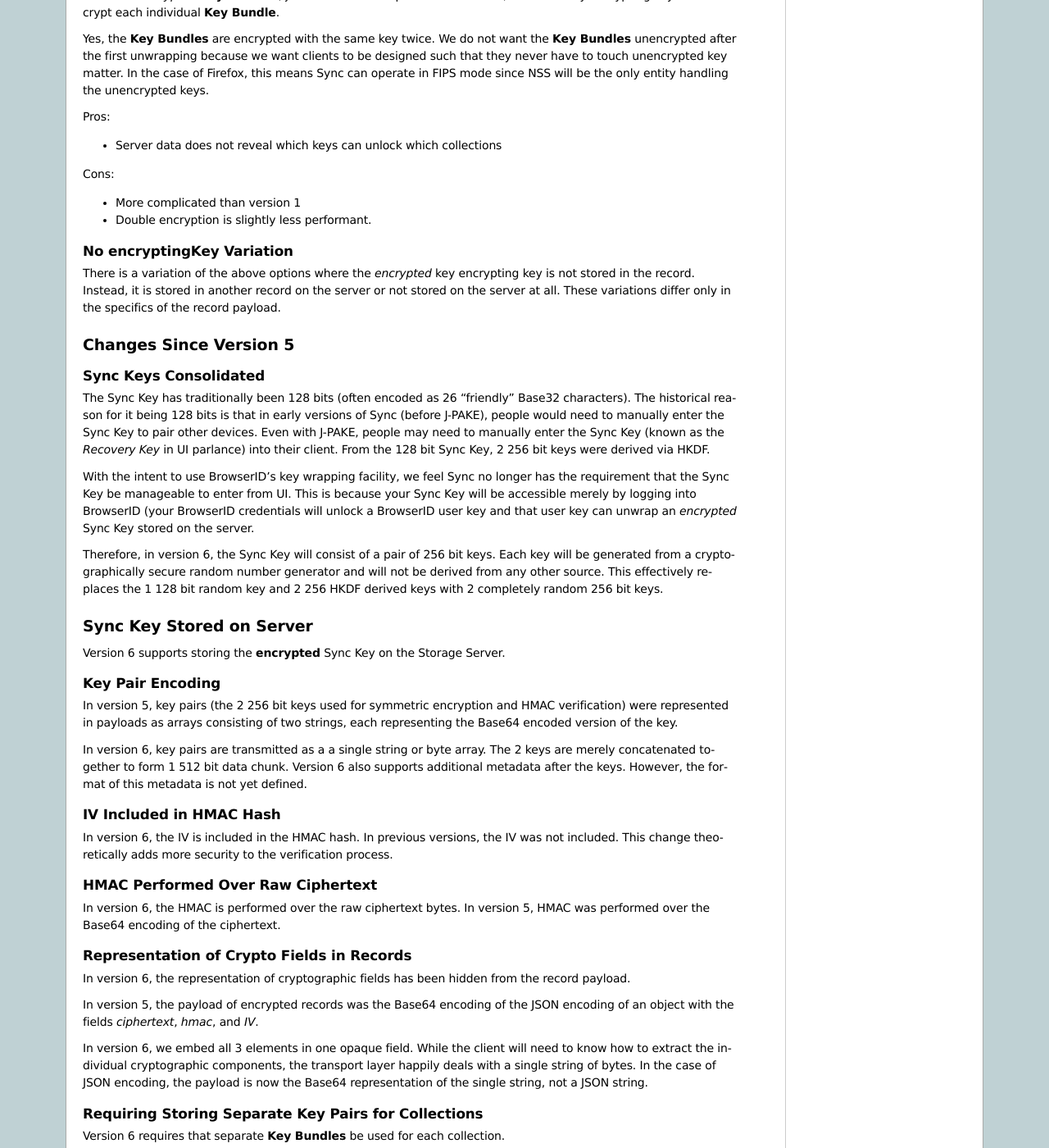
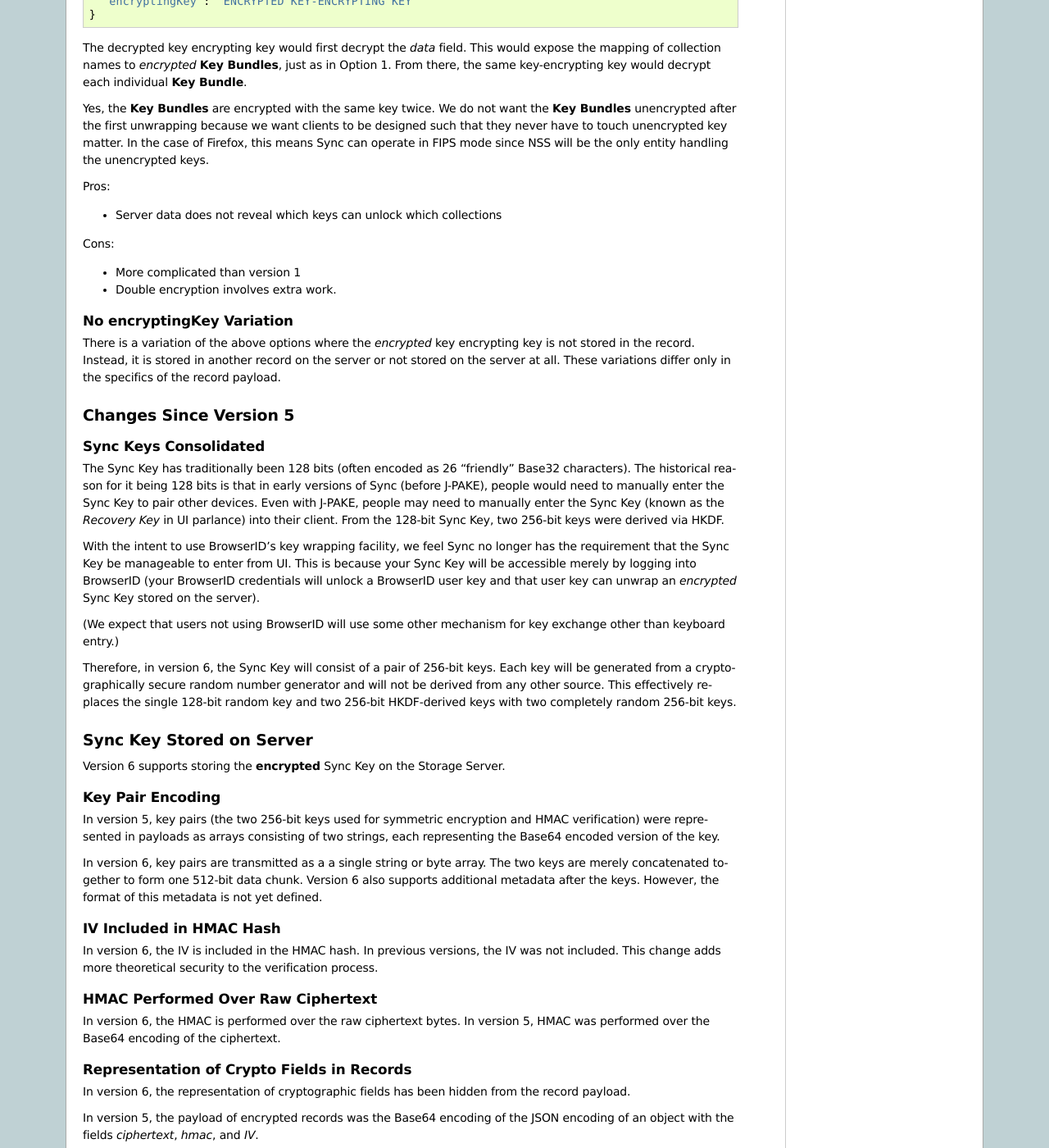
Before and after one commit to mozilla-services/docs, a Sphinx documentation site: the page built from source/sync/storageformat6.rst, in a window 1280 px wide and 1400 px high, scrolled down 3887 px. Shown: the whole window at 82% size. Built offline with Sphinx 7.4.7, drawn with Linux system fonts in a browser that asks for light colours; some of the changed text lies outside the part shown.

Commit message:
Clean up.

```diff
--- a/source/sync/storageformat6.rst
+++ b/source/sync/storageformat6.rst
@@ -32,13 +32,16 @@
 Bundle**. A single **Collection Key Bundle** is used to perform cryptographic
 operations on every record in the collection to which it is associated.
 
+It is recommended, but not technically required, that each **Collection Key Bundle**
+be associated with a single collection.
+
 Special records on the server hold mappings of collection names to their
 respective **Collection Key Bundles**. The **Collection Key Bundles** are
 encrypted using another higher-level **Key Bundle** before they are stored
-on the server. We refer to these higher-level **Key Bundles** as **Key
-Encrypting Key Bundles**.
+on the server. We refer to these higher-level **Key Bundles** as
+**Key-Encrypting Key Bundles**.
 
-In the simple case, we have a single **Key Encrypting Key Bundle** used to
+In the simple case, we have a single **Key-Encrypting Key Bundle** used to
 encrypt the collection of all **Collection Key Bundles**. Each **Collection
 Key Bundle** is used to encrypt every record in the collection to which it is
 associated. In other words, we have a master key used to unlock other keys
@@ -49,7 +52,7 @@
 .. graphviz::
 
   digraph {
-    ROOT [label="Key Encrypting Key Bundle"];
+    ROOT [label="Key-Encrypting Key Bundle"];
     BOOKMARKS [label="Bookmarks Collection Key Bundle"];
     HISTORY [label="History Collection Key Bundle"];
 
@@ -83,7 +86,9 @@
 
    key_bundle = encryption_key + hmac_key + metadata
 
-When encoded in JSON, key bundles are Base64 encoded.
+When encoded in JSON, key bundles are Base64 encoded. Note that keys are not
+stored in plaintext, so the Base64 encoding will apply to the ciphertext.
+See below.
 
 Encrypted Records
 -----------------
@@ -110,8 +115,8 @@
 
    data = hmac + iv + ciphertext
 
-The HMAC signature is always the length of the HMAC key. Since Sync uses 256
-bit HMAC keys, the HMAC signature is 256 bits, or 32 bytes.
+The HMAC signature is always the length of the HMAC key. Since Sync uses 256-bit
+HMAC keys, the HMAC signature is 256 bits, or 32 bytes.
 
 The IV is fixed-width at 16 bytes.
 
@@ -126,7 +131,7 @@
 ^^^^^^^^^^
 
 Encryption is the process of taking some piece of data, referred to as
-**cleartext** and converting it to **Encrypted Data**.
+**cleartext**, and converting it to **Encrypted Data**.
 
 We start with a **Key Bundle** and cleartext.
 
@@ -134,7 +139,7 @@
 
    # collection_name is the name of the collection this record will be inserted
    # into. The called function obtains the appropriate key bundle depending on
-   # the collection the record is destined for.
+   # the destination collection of the record.
    bundle = getBundleForCollection(collection_name)
 
    # Just some aliasing for readability.
@@ -151,7 +156,7 @@
 
    encrypted_data = hmac + message
 
-   # When going to JSON, the binary payload buffer is Base64 encoded first.
+   # When going to JSON, the binary payload buffer is Base64-encoded first.
    record.payload = Base64Encode(encrypted_data)
 
 Decryption
@@ -224,13 +229,14 @@
         "bookmarks": "ENCRYPTED KEY 0",
         "history": "ENCRYPTED KEY 1"
      },
-     "encryptingKey": "ENCRYPTED KEY ENCRYPTING KEY"
+     "encryptingKey": "ENCRYPTED KEY-ENCRYPTING KEY"
    }
 
-The client would decrypt the encrypting key. It would either have this itself
-before making the request. Or, it would have its parent key and would decrypt
-it from the encrypted version in the record. It would then take the decrypted
-encrypting key and decrypt the individual **Collection Key Bundles**.
+The client would -- if not delivered out-of-band -- decrypt the encrypting key.
+This would require its parent key and the contents of this record.
+
+The client would then take the decrypted key-encrypting key and decrypt the
+individual **Collection Key Bundles**.
 
 Pros:
 
@@ -250,12 +256,12 @@
 
    {
      "data": "ENCRYPTED DATA",
-     "encrypyingKey": "ENCRYPTED KEY ENCRYPTING KEY"
+     "encryptingKey": "ENCRYPTED KEY-ENCRYPTING KEY"
    }
 
 The decrypted key encrypting key would first decrypt the *data* field. This
 would expose the mapping of collection names to *encrypted* **Key Bundles**,
-just like what's in Option 1. From there, the same key encrypting key would
+just as in Option 1. From there, the same key-encrypting key would
 decrypt each individual **Key Bundle**.
 
 Yes, the **Key Bundles** are encrypted with the same key twice. We do not want
@@ -271,7 +277,7 @@
 Cons:
 
 * More complicated than version 1
-* Double encryption is slightly less performant.
+* Double encryption involves extra work.
 
 No encryptingKey Variation
 --------------------------
@@ -292,19 +298,22 @@
 early versions of Sync (before J-PAKE), people would need to manually enter
 the Sync Key to pair other devices. Even with J-PAKE, people may need to
 manually enter the Sync Key (known as the *Recovery Key* in UI parlance) into
-their client. From the 128 bit Sync Key, 2 256 bit keys were derived via HKDF.
+their client. From the 128-bit Sync Key, two 256-bit keys were derived via HKDF.
 
 With the intent to use BrowserID's key wrapping facility, we feel Sync no
 longer has the requirement that the Sync Key be manageable to enter from
 UI. This is because your Sync Key will be accessible merely by logging into
 BrowserID (your BrowserID credentials will unlock a BrowserID user key and
-that user key can unwrap an *encrypted* Sync Key stored on the server.
+that user key can unwrap an *encrypted* Sync Key stored on the server).
 
-Therefore, in version 6, the Sync Key will consist of a pair of 256 bit keys.
+(We expect that users not using BrowserID will use some other mechanism for
+key exchange other than keyboard entry.)
+
+Therefore, in version 6, the Sync Key will consist of a pair of 256-bit keys.
 Each key will be generated from a cryptographically secure random number
 generator and will not be derived from any other source. This effectively
-replaces the 1 128 bit random key and 2 256 HKDF derived keys with 2 completely
-random 256 bit keys.
+replaces the single 128-bit random key and two 256-bit HKDF-derived keys with
+two completely random 256-bit keys.
 
 Sync Key Stored on Server
 =========================
@@ -314,12 +323,12 @@
 Key Pair Encoding
 -----------------
 
-In version 5, key pairs (the 2 256 bit keys used for symmetric encryption and
+In version 5, key pairs (the two 256-bit keys used for symmetric encryption and
 HMAC verification) were represented in payloads as arrays consisting of two
 strings, each representing the Base64 encoded version of the key.
 
 In version 6, key pairs are transmitted as a a single string or byte array.
-The 2 keys are merely concatenated together to form 1 512 bit data chunk.
+The two keys are merely concatenated together to form one 512-bit data chunk.
 Version 6 also supports additional metadata after the keys. However, the format
 of this metadata is not yet defined.
 
@@ -327,7 +336,7 @@
 ------------------------
 
 In version 6, the IV is included in the HMAC hash. In previous versions, the
-IV was not included. This change theoretically adds more security to the
+IV was not included. This change adds more theoretical security to the
 verification process.
 
 HMAC Performed Over Raw Ciphertext
```
Also changed, not shown: other parts of source/sync/storageformat6.rst (+2 -2 lines).
